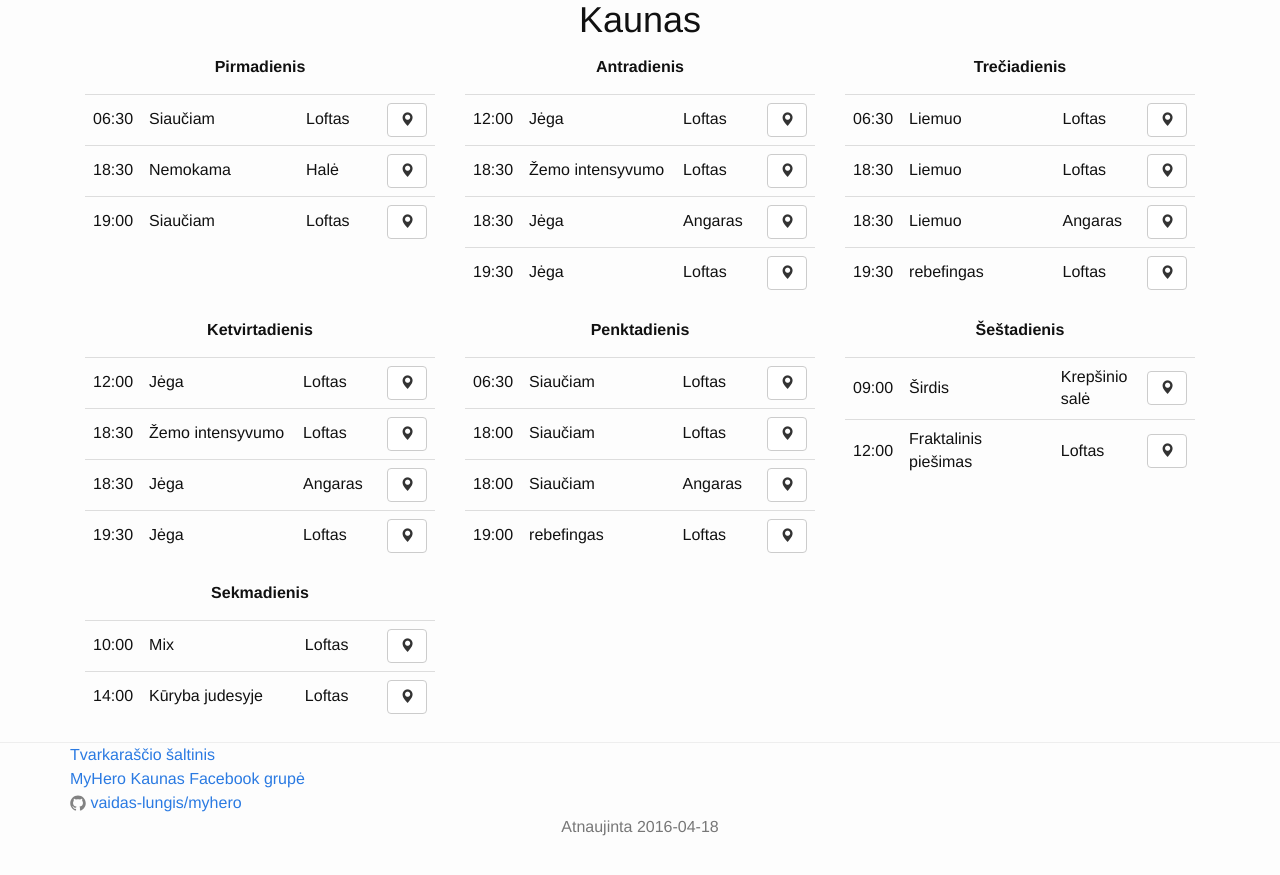
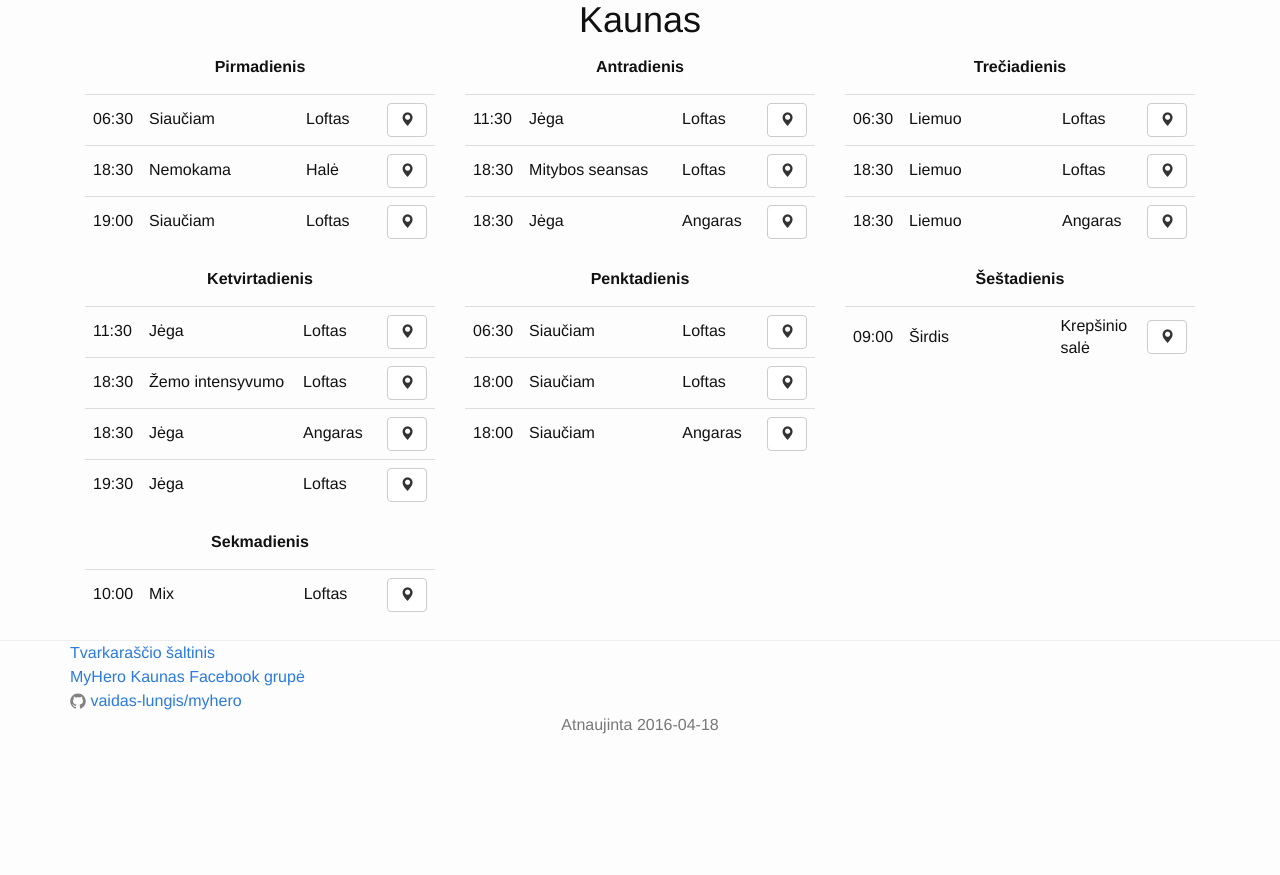
Before and after one commit to vaidas-lungis/myhero, a Jekyll site: the page built from index.html, in a window 1280 px wide. Shown: the top 875 px of the page. Built offline with Jekyll 4.4.1, drawn with Linux system fonts in a browser that asks for light colours; nearby versions of some CDN libraries.

Commit message:
Update schedules for week #16

```diff
--- a/_data/schedules.yml
+++ b/_data/schedules.yml
@@ -18,21 +18,17 @@ Kaunas:
     day : Antradienis
     events:
       -
-          starts_at: "12:00"
+          starts_at: "11:30"
           type: "Jėga"
           place: "Loftas"
       -
           starts_at: "18:30"
-          type: "Žemo intensyvumo"
+          type: "Mitybos seansas"
           place: "Loftas"
       -
           starts_at: "18:30"
           type: "Jėga"
           place: "Angaras"
-      -
-          starts_at: "19:30"
-          type: "Jėga"
-          place: "Loftas"
    -
     day : Trečiadienis
     events:
@@ -48,15 +44,11 @@ Kaunas:
           starts_at: "18:30"
           type: "Liemuo"
           place: "Angaras"
-      -
-          starts_at: "19:30"
-          type: "rebefingas"
-          place: "Loftas"
    -
     day : Ketvirtadienis
     events:
       -
-          starts_at: "12:00"
+          starts_at: "11:30"
           type: "Jėga"
           place: "Loftas"
       -
@@ -86,31 +78,17 @@ Kaunas:
           starts_at: "18:00"
           type: "Siaučiam"
           place: "Angaras"
-      -
-          starts_at: "19:00"
-          type: "rebefingas"
-          place: "Loftas"
    -
     day : Šeštadienis
     events:
       -
           starts_at: "09:00"
           type: "Širdis"
-#          coach: "Ignas"
           place: "Krepšinio salė"
-      -
-          starts_at: "12:00"
-          type: "Fraktalinis piešimas"
-          place: "Loftas"
    -
     day : Sekmadienis
     events:
       -
           starts_at: "10:00"
           type: "Mix"
-#          coach: "Mindaugas"
           place: "Loftas"
-      -
-          starts_at: "14:00"
-          type: "Kūryba judesyje"
-          place: "Loftas"
--- a/_includes/footer.html
+++ b/_includes/footer.html
@@ -1,7 +1,7 @@
 <div class="footer">
     <hr>
     <div class="container">
-        <a href="https://www.facebook.com/photo.php?fbid=10205850662174731&set=gm.1006039339487025&type=3&theater">
+        <a href="https://www.facebook.com/photo.php?fbid=10205897070094900&set=gm.1010298599061099&type=3">
             Tvarkaraščio šaltinis
         </a>
         <div><a href="https://www.facebook.com/groups/840021722755455/">MyHero Kaunas Facebook grupė</a></div>
```
